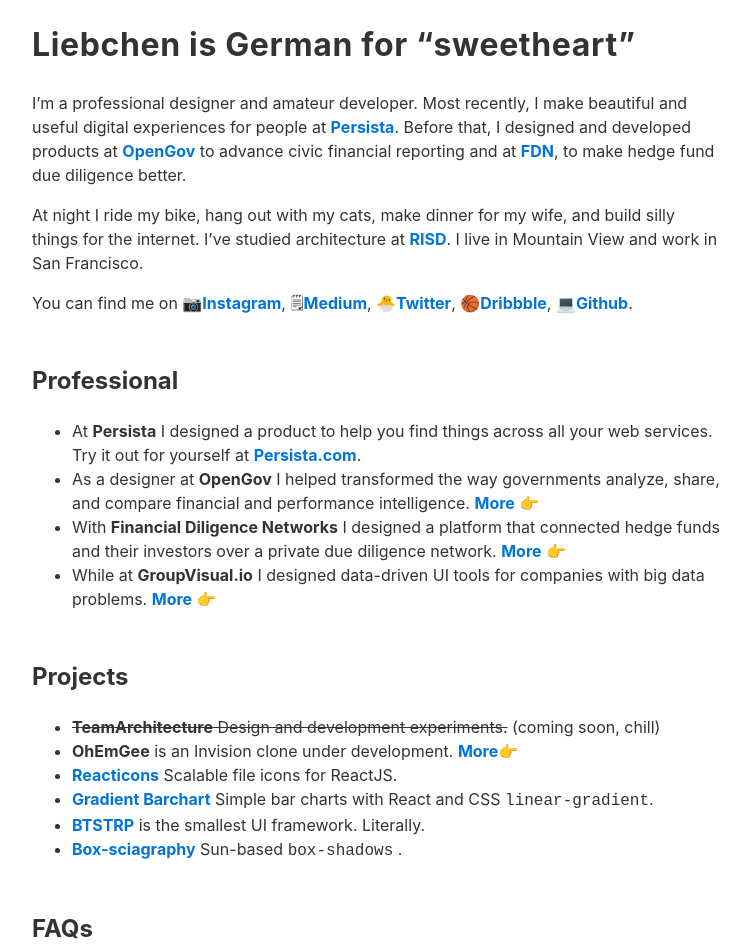
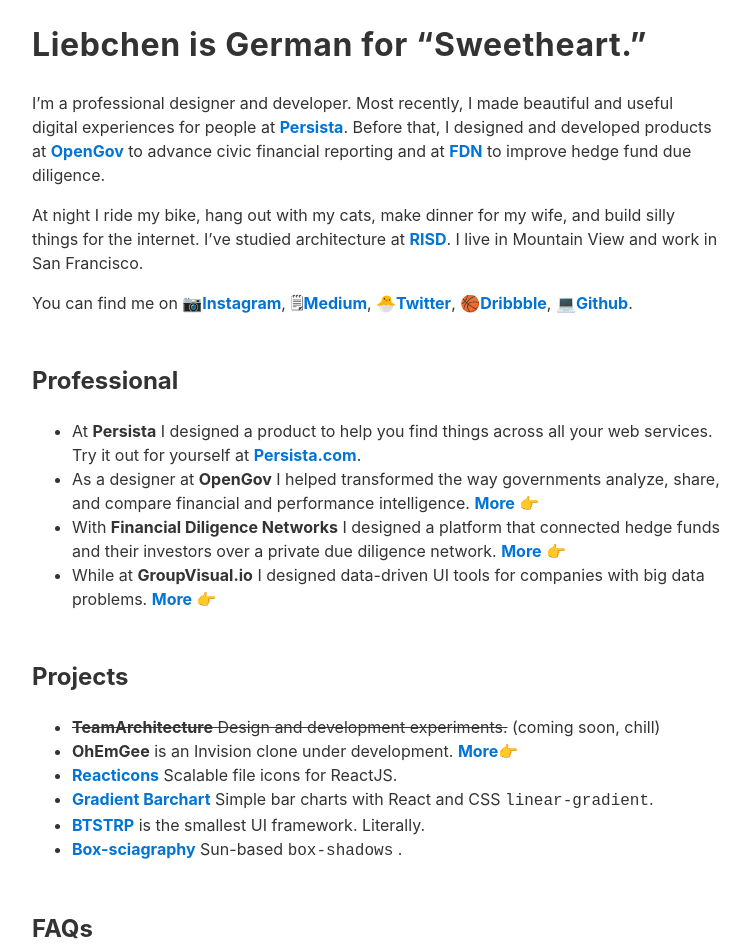
Before and after one commit to andrewliebchen/a12n, a Jekyll site: the page built from index.md, in a window 1280 px wide. Shown: the top 952 px of the page, without its empty margins (264-1014 px from the left). Built offline with Jekyll 4.4.1, drawn with Linux system fonts in a browser that asks for light colours; some of the changed text lies outside the part shown.

Commit message:
Proofreading

```diff
--- a/index.md
+++ b/index.md
@@ -3,9 +3,9 @@
 title: Designer
 ---
 
-# Liebchen is German for "sweetheart"
+# Liebchen is German for "Sweetheart."
 
-I’m a professional designer and amateur developer. Most recently, I make beautiful and useful digital experiences for people at [Persista](https://persista.com). Before that, I designed and developed products at [OpenGov](https://opengov.com) to advance civic financial reporting and at [FDN](http://gofdn.com), to make hedge fund due diligence better.
+I’m a professional designer and developer. Most recently, I made beautiful and useful digital experiences for people at [Persista](https://persista.com). Before that, I designed and developed products at [OpenGov](https://opengov.com) to advance civic financial reporting and at [FDN](http://gofdn.com) to improve hedge fund due diligence.
 
 At night I ride my bike, hang out with my cats, make dinner for my wife, and build silly things for the internet. I've studied architecture at [RISD](http://risd.edu). I live in Mountain View and work in San Francisco.
 
```
Also changed, not shown: other parts of index.md (+2 -2 lines).
